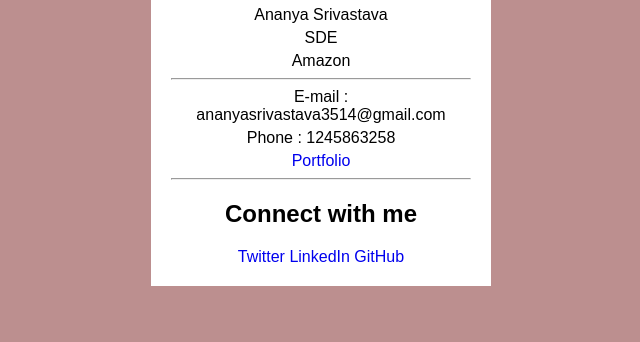
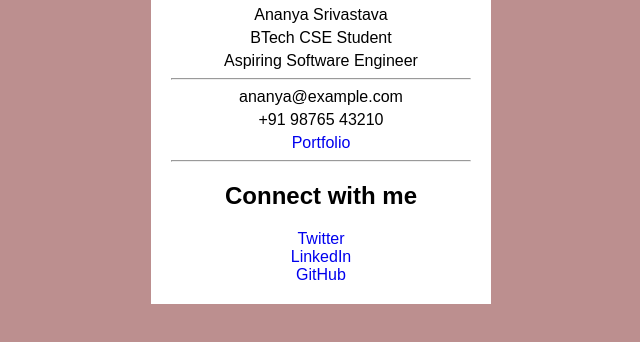
Before and after one commit to Ananya0213/responsive-web-design-freecodecamp, a plain HTML site: page business-card/index.html in a window 1280 px wide. Shown: the part 348-690 px from the top of the page, without its empty margins (319-959 px from the left). Drawn offline with Linux system fonts and the light colour scheme.

Commit message:
Refactor business card HTML structure and content

```diff
--- a/business-card/index.html
+++ b/business-card/index.html
@@ -1,32 +1,48 @@
 <!DOCTYPE html>
 <html lang="en">
+<head>
+  <meta charset="UTF-8">
+  <title>Business Card</title>
+  <link rel="stylesheet" href="styles.css">
+</head>
+<body>
 
-<head>
-    <meta charset="utf-8">
-    <title>Business Card</title>
-    <link rel="stylesheet" href="styles.css"
-</head>
+  <div class="business-card">
 
-<body>
-    <div class="business-card">
-        <img class="profile-image" src="https://cdn.freecodecamp.org/curriculum/labs/flower.jpg" alt="a flower">
-        <p class="full-name">Ananya Srivastava</p>
-        <p class="designation">SDE</p>
-        <p class="company">Amazon</p>
-        <hr>
-        <p>E-mail : ananyasrivastava3514@gmail.com</p>
-        <p>Phone : 1245863258</p>
-        <a class="portfolio-link" href="https://ananya0213.github.io/" >Portfolio</a>
-        <hr>
-        <div class="social-media">
-        <h2>Connect with me</h2>
-        <a href="https://www.linkedin.com/in/ananya-srivastava-a29761250/">Twitter</a>
-        <a href="https://www.linkedin.com/in/ananya-srivastava-a29761250/">LinkedIn</a>
-        <a href="https://github.com/Ananya0213">GitHub</a>
-    </div>
+    <img
+      class="profile-image"
+      src="https://cdn.freecodecamp.org/curriculum/labs/flower.jpg"
+      alt="Profile image representing the card owner"
+    >
+
+    <p class="full-name">Ananya Srivastava</p>
+    <p class="designation">BTech CSE Student</p>
+    <p class="company">Aspiring Software Engineer</p>
+
+    <hr>
+
+    <p>ananya@example.com</p>
+    <p>+91 98765 43210</p>
+
+    <a
+      class="portfolio-link"
+      href="https://github.com/ananya0213"
+      target="_blank"
+    >
+      Portfolio
+    </a>
+
+    <hr>
+
+    <div class="social-media">
+      <h2>Connect with me</h2>
+
+      <a href="https://twitter.com" target="_blank">Twitter</a><br>
+      <a href="https://www.linkedin.com" target="_blank">LinkedIn</a><br>
+      <a href="https://github.com" target="_blank">GitHub</a>
     </div>
 
+  </div>
 
 </body>
-
 </html>
```
